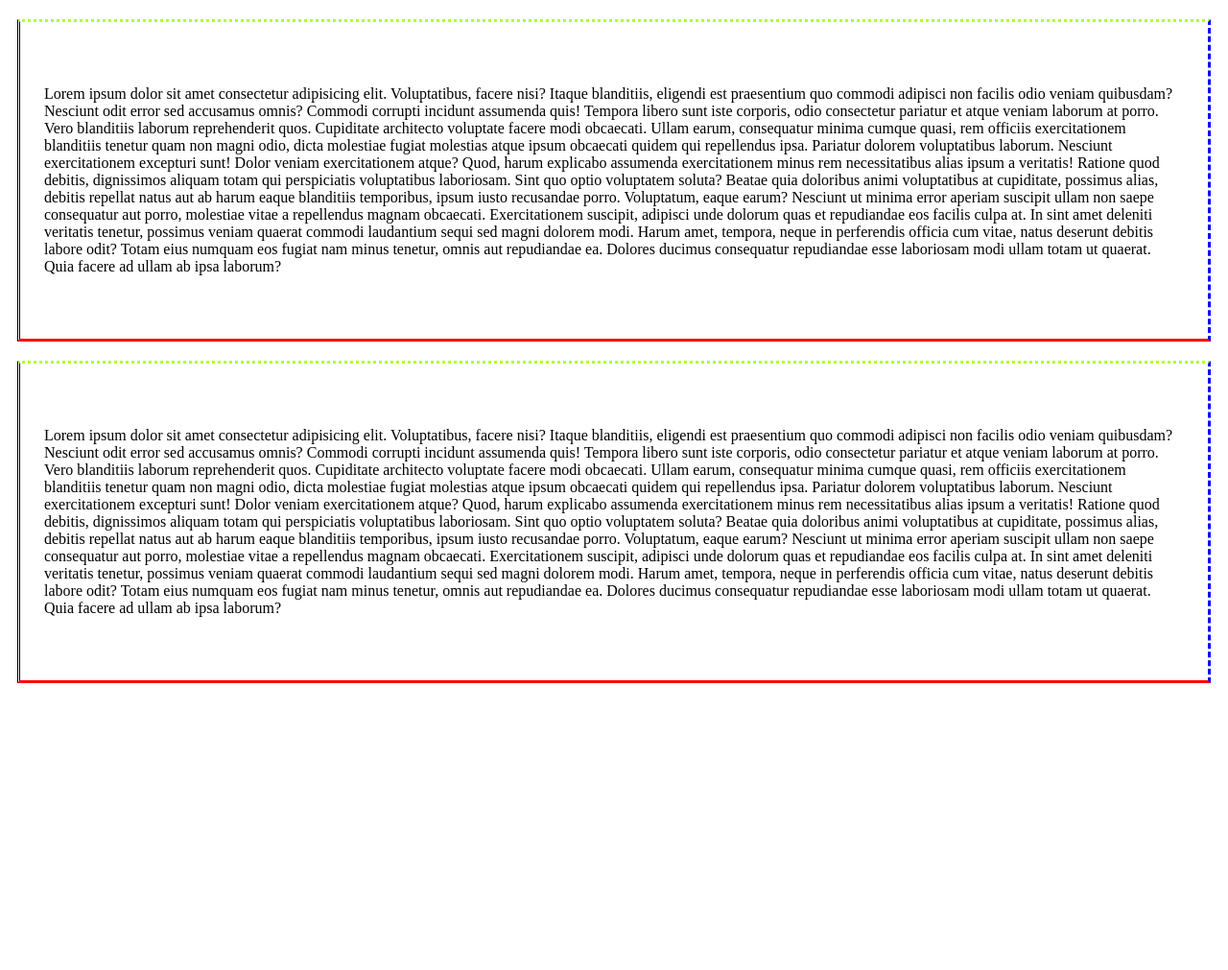
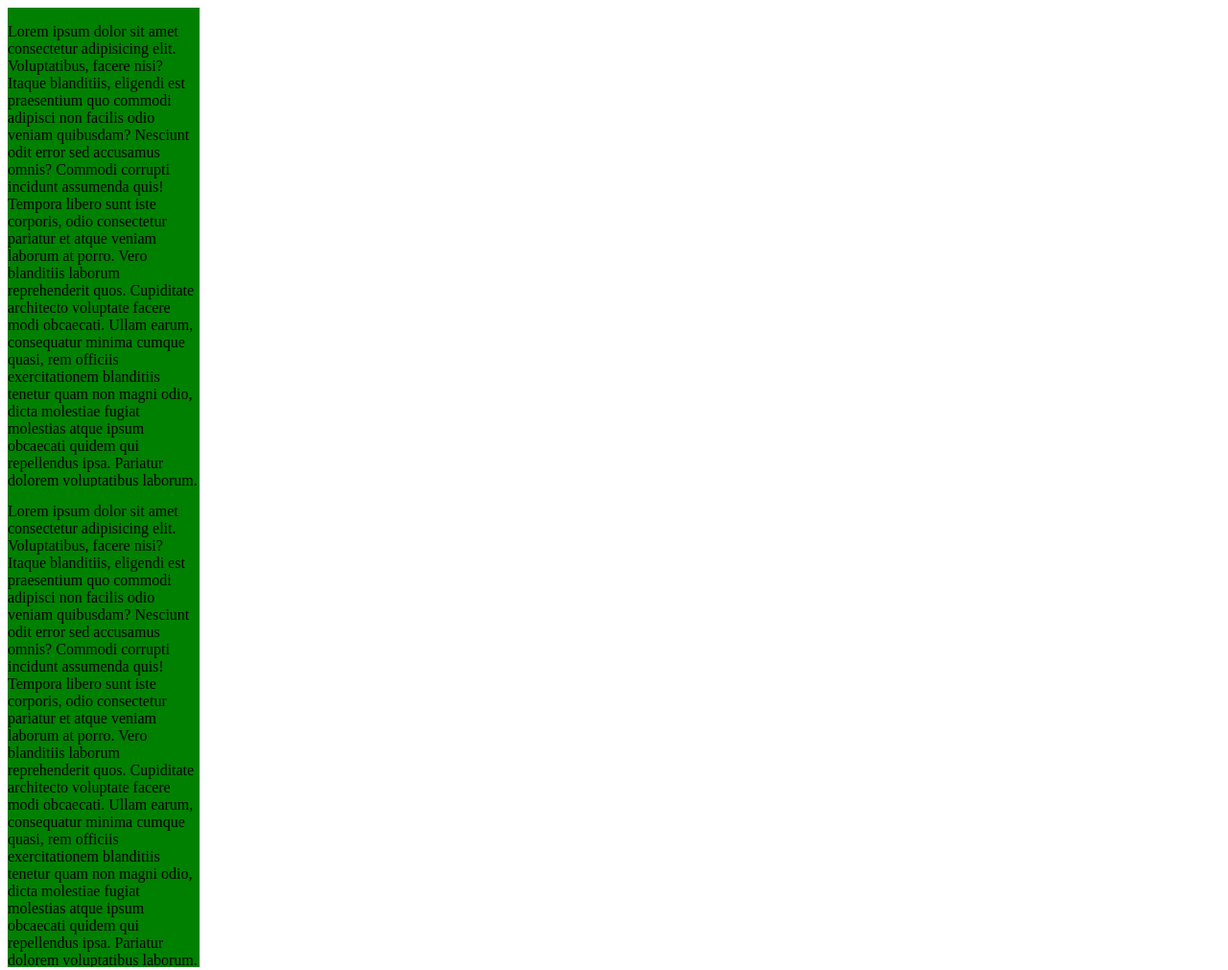
Before and after one commit to eduserr/html, a plain HTML site: page html_overflow/index.html in a window 1280 px wide. Shown: the whole page at 96% size. Before the commit the page ends 800 px from the top, so only its background shows below. Drawn offline with Linux system fonts and the light colour scheme; files that its build step writes are made by us from their sources.

Commit message:
Update index.html

```diff
--- a/html_overflow/index.html
+++ b/html_overflow/index.html
@@ -4,7 +4,7 @@
 <head>
     <meta charset="UTF-8">
     <meta name="viewport" content="width=device-width, initial-scale=1.0">
-    <link rel="stylesheet" href="/htmloverflow/Style/style.css">
+    <link rel="stylesheet" href="/html_overflow/Style/style.css">
     <title>Document</title>
 </head>
 
```
